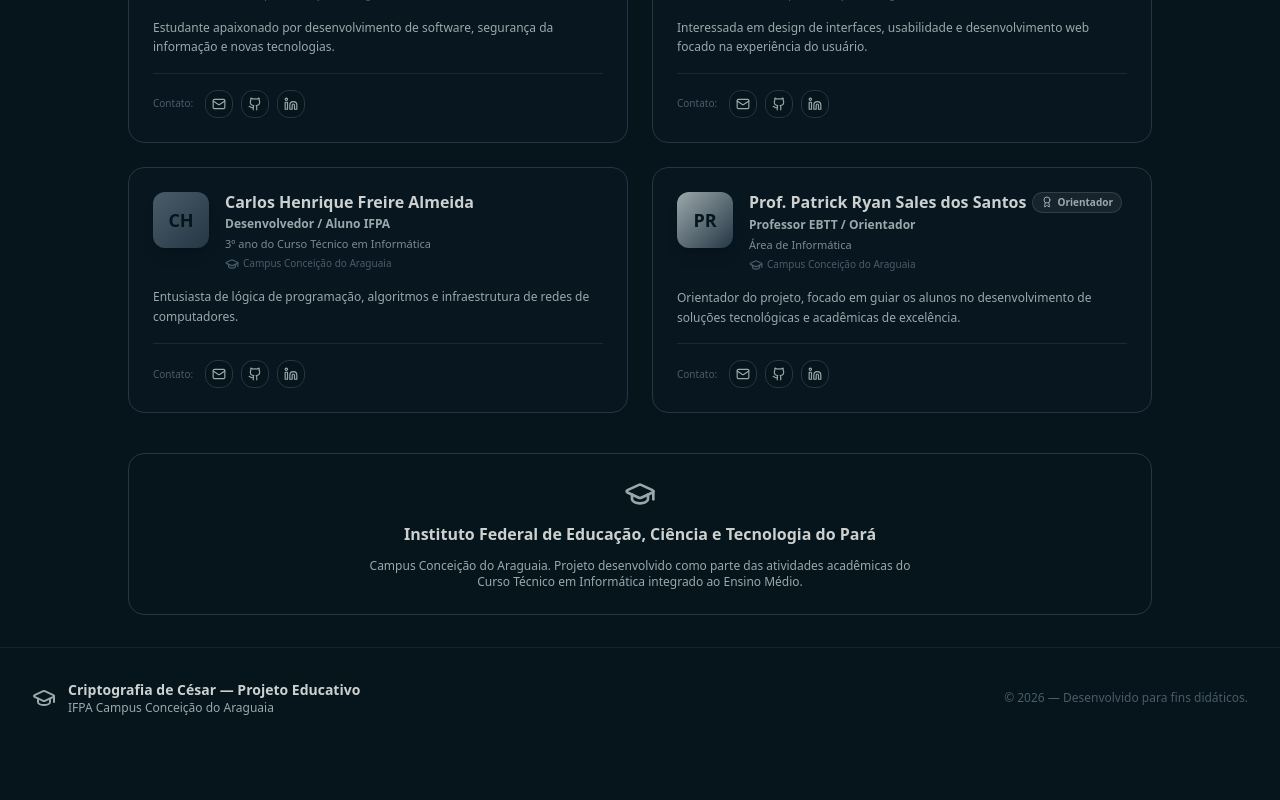
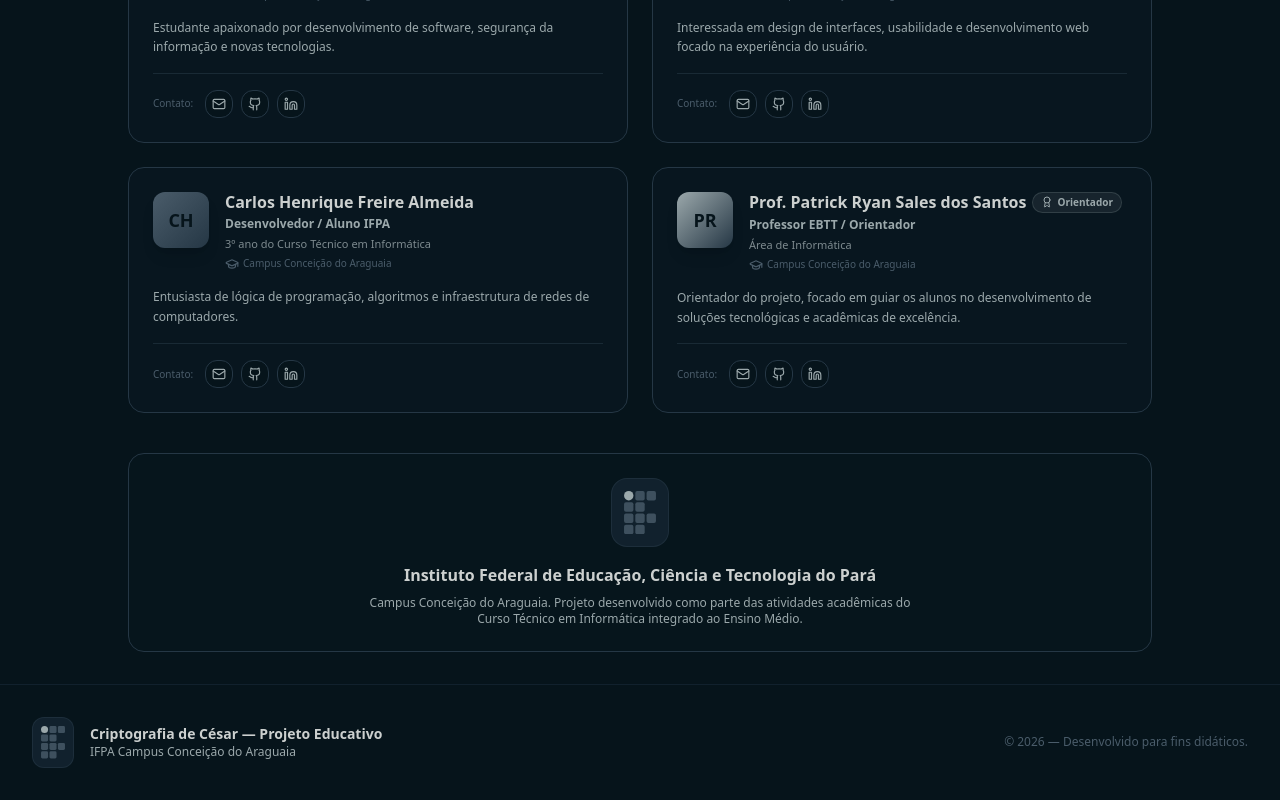
Before and after one commit to kevinlucascosta/swift-jellyfish-pounce, a React (Vite) app: page /desenvolvedores in a window 1280 px wide. Shown: the part 330-1130 px from the top of the page. Before the commit the page ends 1078 px from the top, so only its background shows below. Built offline with nearby package versions, Linux system fonts and the light colour scheme.

Commit message:
[dyad] Adicionando logotipo do IFPA estilizado com as cores do site no rodapé - wrote 4 file(s)

```diff
--- /dev/null
+++ b/src/components/IfpaLogo.tsx
@@ -0,0 +1,39 @@
+import React from "react";
+
+interface IfpaLogoProps {
+  className?: string;
+  size?: number;
+}
+
+export default function IfpaLogo({ className = "", size = 40 }: IfpaLogoProps) {
+  return (
+    <svg
+      width={size}
+      height={size * 1.35}
+      viewBox="0 0 34 46"
+      fill="none"
+      xmlns="http://www.w3.org/2000/svg"
+      className={className}
+    >
+      {/* Círculo Superior Esquerdo (Vermelho no original, agora kcm-light para combinar com o site) */}
+      <circle cx="5" cy="5" r="5" className="fill-kcm-light" />
+
+      {/* Linha 1 */}
+      <rect x="12" y="0" width="10" height="10" rx="2" className="fill-kcm-medium/80" />
+      <rect x="24" y="0" width="10" height="10" rx="2" className="fill-kcm-medium/80" />
+
+      {/* Linha 2 */}
+      <rect x="0" y="12" width="10" height="10" rx="2" className="fill-kcm-medium/80" />
+      <rect x="12" y="12" width="10" height="10" rx="2" className="fill-kcm-medium/80" />
+
+      {/* Linha 3 */}
+      <rect x="0" y="24" width="10" height="10" rx="2" className="fill-kcm-medium/80" />
+      <rect x="12" y="24" width="10" height="10" rx="2" className="fill-kcm-medium/80" />
+      <rect x="24" y="24" width="10" height="10" rx="2" className="fill-kcm-medium/80" />
+
+      {/* Linha 4 */}
+      <rect x="0" y="36" width="10" height="10" rx="2" className="fill-kcm-medium/80" />
+      <rect x="12" y="36" width="10" height="10" rx="2" className="fill-kcm-medium/80" />
+    </svg>
+  );
+}
--- a/src/components/Layout.tsx
+++ b/src/components/Layout.tsx
@@ -1,6 +1,7 @@
 import React, { useState } from "react";
 import { Link, useLocation } from "react-router-dom";
-import { Menu, X, BookOpen, Lock, Unlock, Users, GraduationCap, Shield } from "lucide-react";
+import { Menu, X, BookOpen, Lock, Unlock, Users, Shield } from "lucide-react";
+import IfpaLogo from "./IfpaLogo";
 
 interface LayoutProps {
   children: React.ReactNode;
@@ -114,8 +115,10 @@ export default function Layout({ children }: LayoutProps) {
       <footer className="bg-kcm-darkest border-t border-kcm-darker py-8 mt-auto">
         <div className="max-w-7xl mx-auto px-4 sm:px-6 lg:px-8">
           <div className="flex flex-col md:flex-row items-center justify-between gap-4 text-center md:text-left">
-            <div className="flex items-center space-x-3">
-              <GraduationCap className="h-6 w-6 text-kcm-light" />
+            <div className="flex items-center space-x-4">
+              <div className="p-2 bg-kcm-darker rounded-xl border border-kcm-dark/60 flex items-center justify-center">
+                <IfpaLogo size={24} />
+              </div>
               <div>
                 <p className="text-sm font-semibold text-kcm-lightest">
                   Criptografia de César — Projeto Educativo
--- a/src/pages/Developers.tsx
+++ b/src/pages/Developers.tsx
@@ -1,6 +1,7 @@
 import React from "react";
 import Layout from "@/components/Layout";
 import { Users, GraduationCap, Mail, Github, Linkedin, Award } from "lucide-react";
+import IfpaLogo from "@/components/IfpaLogo";
 
 export default function Developers() {
   const team = [
@@ -108,7 +109,7 @@ export default function Developers() {
               </div>
 
               {/* Redes Sociais / Contato */}
-              <div className="relative z-10 flex items-center gap-3 pt-4 mt-4 border-t border-kcm-dark/60">
+              <div className="relative z-10 flex items-center gap-3 pt-4 mt-4 border-t border-t-kcm-dark/60">
                 <span className="text-[10px] text-kcm-medium font-medium">Contato:</span>
                 <div className="flex gap-2">
                   <button className="p-1.5 rounded-lg bg-kcm-darkest border border-kcm-dark text-kcm-light hover:text-kcm-lightest hover:border-kcm-light/30 transition-all">
@@ -127,12 +128,16 @@ export default function Developers() {
         </div>
 
         {/* Informações do IFPA */}
-        <div className="border border-kcm-dark rounded-2xl bg-kcm-darker/10 p-6 text-center space-y-3">
-          <GraduationCap className="h-8 w-8 text-kcm-light mx-auto" />
-          <h3 className="text-base font-bold text-kcm-lightest">Instituto Federal de Educação, Ciência e Tecnologia do Pará</h3>
-          <p className="text-xs text-kcm-light max-w-xl mx-auto">
-            Campus Conceição do Araguaia. Projeto desenvolvido como parte das atividades acadêmicas do Curso Técnico em Informática integrado ao Ensino Médio.
-          </p>
+        <div className="border border-kcm-dark rounded-2xl bg-kcm-darker/10 p-6 text-center space-y-4 flex flex-col items-center justify-center">
+          <div className="p-3 bg-kcm-darker rounded-2xl border border-kcm-dark/60 flex items-center justify-center w-fit">
+            <IfpaLogo size={32} />
+          </div>
+          <div className="space-y-2">
+            <h3 className="text-base font-bold text-kcm-lightest">Instituto Federal de Educação, Ciência e Tecnologia do Pará</h3>
+            <p className="text-xs text-kcm-light max-w-xl mx-auto">
+              Campus Conceição do Araguaia. Projeto desenvolvido como parte das atividades acadêmicas do Curso Técnico em Informática integrado ao Ensino Médio.
+            </p>
+          </div>
         </div>
       </div>
     </Layout>
```
Also changed, not shown: public/ifpa-logo.png (added).
